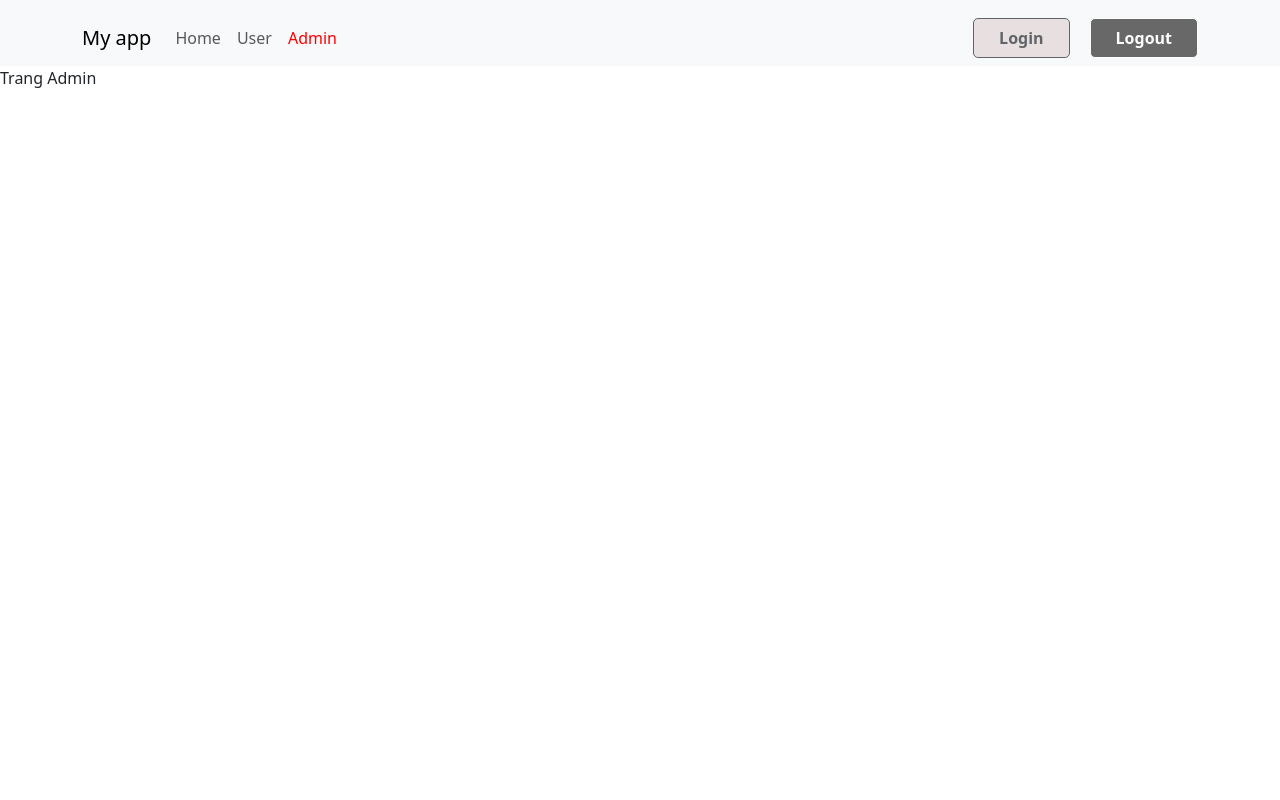
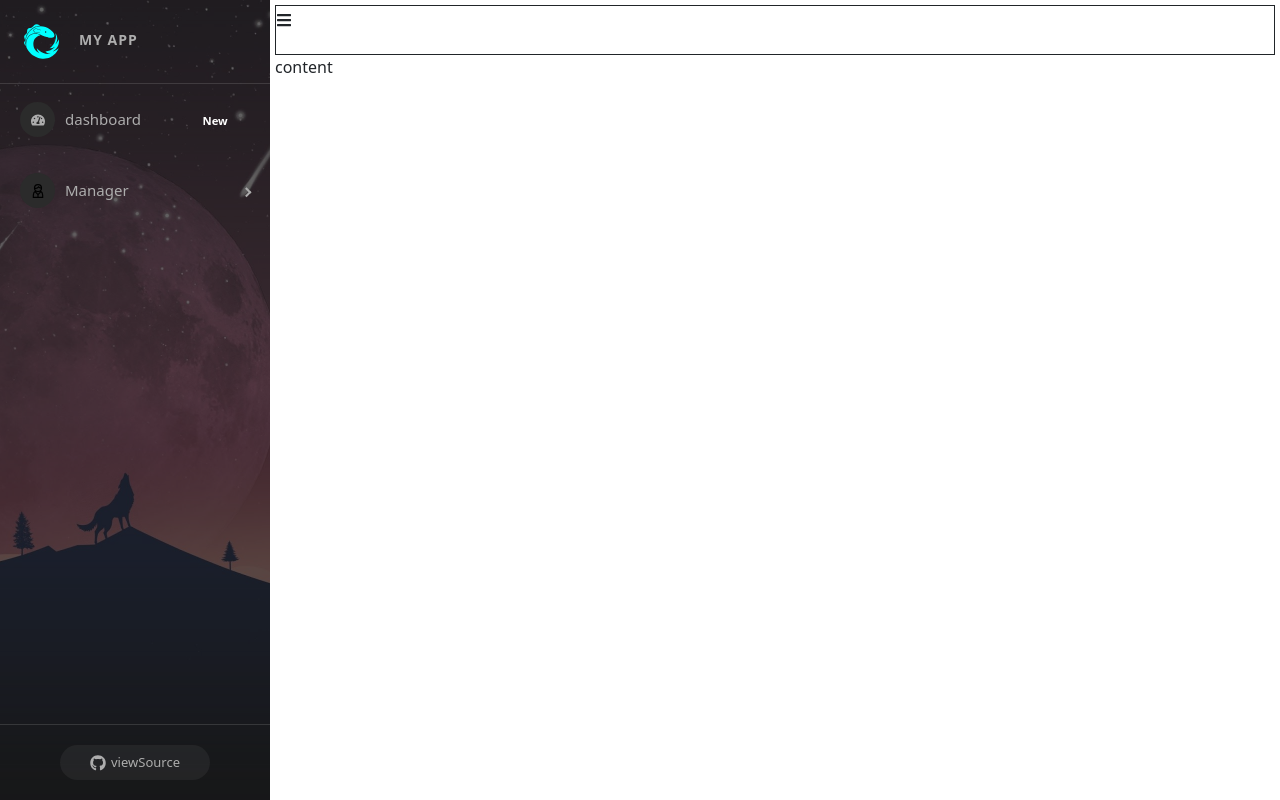
Before and after one commit to truongnghiahtn/traningReact, a React (Create React App) app: page /admin in a window 1280 px wide. Built offline with nearby package versions, Linux system fonts and the light colour scheme.

Commit message:
create sideBar and download library asios, loader...

```diff
--- a/package.json
+++ b/package.json
@@ -6,13 +6,18 @@
     "@testing-library/jest-dom": "5.16.4",
     "@testing-library/react": "13.3.0",
     "@testing-library/user-event": "13.5.0",
+    "axios": "0.27.2",
     "bootstrap": "5.2.0",
     "react": "18.2.0",
     "react-bootstrap": "2.4.0",
     "react-dom": "18.2.0",
+    "react-icons": "4.4.0",
+    "react-paginate": "8.1.3",
+    "react-pro-sidebar": "0.7.1",
     "react-redux": "8.0.1",
     "react-router-dom": "6.3.0",
     "react-scripts": "5.0.1",
+    "react-toastify": "9.0.7",
     "redux": "4.2.0",
     "redux-devtools-extension": "2.13.9",
     "redux-thunk": "2.4.1",
--- /dev/null
+++ b/src/components/admin/SideBar.js
@@ -0,0 +1,95 @@
+import 'react-pro-sidebar/dist/css/styles.css';
+import {
+    ProSidebar,
+    Menu,
+    MenuItem,
+    SubMenu,
+    SidebarHeader,
+    SidebarFooter,
+    SidebarContent,
+} from 'react-pro-sidebar';
+import { SiReactivex } from "react-icons/si";
+import { GrUserManager } from "react-icons/gr";
+
+import { FaTachometerAlt, FaGem, FaList, FaGithub, FaRegLaughWink, FaHeart } from 'react-icons/fa';
+import sidebarBg from '../../assets/images/bg2.jpg';
+import "./sideBar.scss"
+
+
+const SideBar = (props) => {
+    const { image, collapsed, toggled, handleToggleSidebar } = props;
+    return (
+        <>
+            <ProSidebar
+                image={sidebarBg}
+                collapsed={collapsed}
+                toggled={toggled}
+                breakPoint="md"
+                onToggle={handleToggleSidebar}
+            >
+                <SidebarHeader>
+                    <div
+                        style={{
+                            padding: '24px',
+                            textTransform: 'uppercase',
+                            fontWeight: 'bold',
+                            fontSize: 14,
+                            letterSpacing: '1px',
+                            overflow: 'hidden',
+                            textOverflow: 'ellipsis',
+                            whiteSpace: 'nowrap',
+                        }}
+                    >
+                        <SiReactivex size={35} color='#00ffff' style={{marginRight:"20px"}} />
+                        My app
+                    </div>
+                </SidebarHeader>
+
+                <SidebarContent>
+                    <Menu iconShape="circle">
+                        <MenuItem
+                            icon={<FaTachometerAlt />}
+                            suffix={<span className="badge red">New</span>}
+                        >
+                            dashboard
+                        </MenuItem>
+                    </Menu>
+                    <Menu iconShape="circle">
+                        <SubMenu
+                            icon={<GrUserManager color='#adadad' />}
+                            title={"Manager"}
+                        >
+                            <MenuItem> Quản lý user</MenuItem>
+                            <MenuItem> Quản lý bài quiz</MenuItem>
+                            <MenuItem> Quản lý câu hỏi</MenuItem>
+                        </SubMenu>
+
+                    </Menu>
+                </SidebarContent>
+
+                <SidebarFooter style={{ textAlign: 'center' }}>
+                    <div
+                        className="sidebar-btn-wrapper"
+                        style={{
+                            padding: '20px 24px',
+                        }}
+                    >
+                        <a
+                            href="https://github.com/azouaoui-med/react-pro-sidebar"
+                            target="_blank"
+                            className="sidebar-btn"
+                            rel="noopener noreferrer"
+                        >
+                            <FaGithub />
+                            <span style={{ whiteSpace: 'nowrap', textOverflow: 'ellipsis', overflow: 'hidden' }}>
+                                viewSource
+                            </span>
+                        </a>
+                    </div>
+                </SidebarFooter>
+            </ProSidebar>
+        </>
+    )
+}
+
+export default SideBar;
--- a/src/components/admin/admin.js
+++ b/src/components/admin/admin.js
@@ -1,8 +1,23 @@
+import SideBar from "./SideBar"
+import { FaBars } from 'react-icons/fa';
+import { useState,useRef,useEffect } from "react";
+import "./admin.scss";
+
 const Admin =(props)=>{
+    const [collapsed,setCollapsed]= useState(false);
+
     return(
-        <>
-        Trang Admin
-        </>
+        <div className="admin-container">
+            <div className="admin-sidebar">
+                <SideBar  collapsed={collapsed}/>
+            </div>
+            <div className="admin-content" style={{width:"100vw"}}>
+                <div className="header-admin">
+                    <FaBars onClick={()=>{setCollapsed(!collapsed)}}/>
+                </div>
+                content
+            </div>
+        </div>
     )
 }
 export default Admin
--- /dev/null
+++ b/src/components/admin/admin.scss
@@ -0,0 +1,19 @@
+.admin-container {
+    display: flex;
+
+    .admin-content {
+        padding: 5px;
+        .header-admin{
+            width:100%;
+            height: 50px;
+            background-color: white;
+            border: 1px solid;
+        }
+    }
+
+    .admin-sidebar {
+        .pro-sidebar {
+            height: 100vh !important;
+        }
+    }
+}
--- /dev/null
+++ b/src/components/admin/sideBar.scss
@@ -0,0 +1,29 @@
+$highlight-color: #dee2ec;
+.sidebar-btn-wrapper {
+    display: flex;
+    align-items: center;
+    justify-content: center;
+    .sidebar-btn {
+      transition: width 0.3s;
+      width: 150px;
+      padding: 1px 15px;
+      border-radius: 40px;
+      background: rgba(255, 255, 255, 0.05);
+      color: #adadad;
+      text-decoration: none;
+      margin: 0 auto;
+      height: 35px;
+      display: flex;
+      align-items: center;
+      justify-content: center;
+      text-overflow: ellipsis;
+      overflow: hidden;
+      span {
+        margin-left: 5px;
+        font-size: 13px;
+      }
+      &:hover {
+        color: $highlight-color;
+      }
+    }
+  }
--- a/src/index.js
+++ b/src/index.js
@@ -6,9 +6,9 @@
 import store from "./redux/store";
 import "bootstrap/dist/css/bootstrap.min.css";
 import { BrowserRouter, Routes, Route } from "react-router-dom";
-import Home from "./components/home/home";
-import User from "./components/user/user";
-import Admin from "./components/admin/admin";
+import Home from "./components/home/Home";
+import User from "./components/user/User";
+import Admin from "./components/admin/Admin";
 
 const root = ReactDOM.createRoot(document.getElementById("root"));
 root.render(
@@ -19,8 +19,8 @@
           <Route path="/" element={<App />}>
             <Route index element={<Home/>}/>
             <Route path="/user" element={<User />} />
-            <Route path="/admin" element={<Admin />} />
           </Route>
+          <Route path="/admin" element={<Admin />} />
         </Routes>
       </BrowserRouter>
     </React.StrictMode>
```
Also changed, not shown: src/assets/images/bg2.jpg (added), 1 other file (tests, documents, lock files or other folders).
